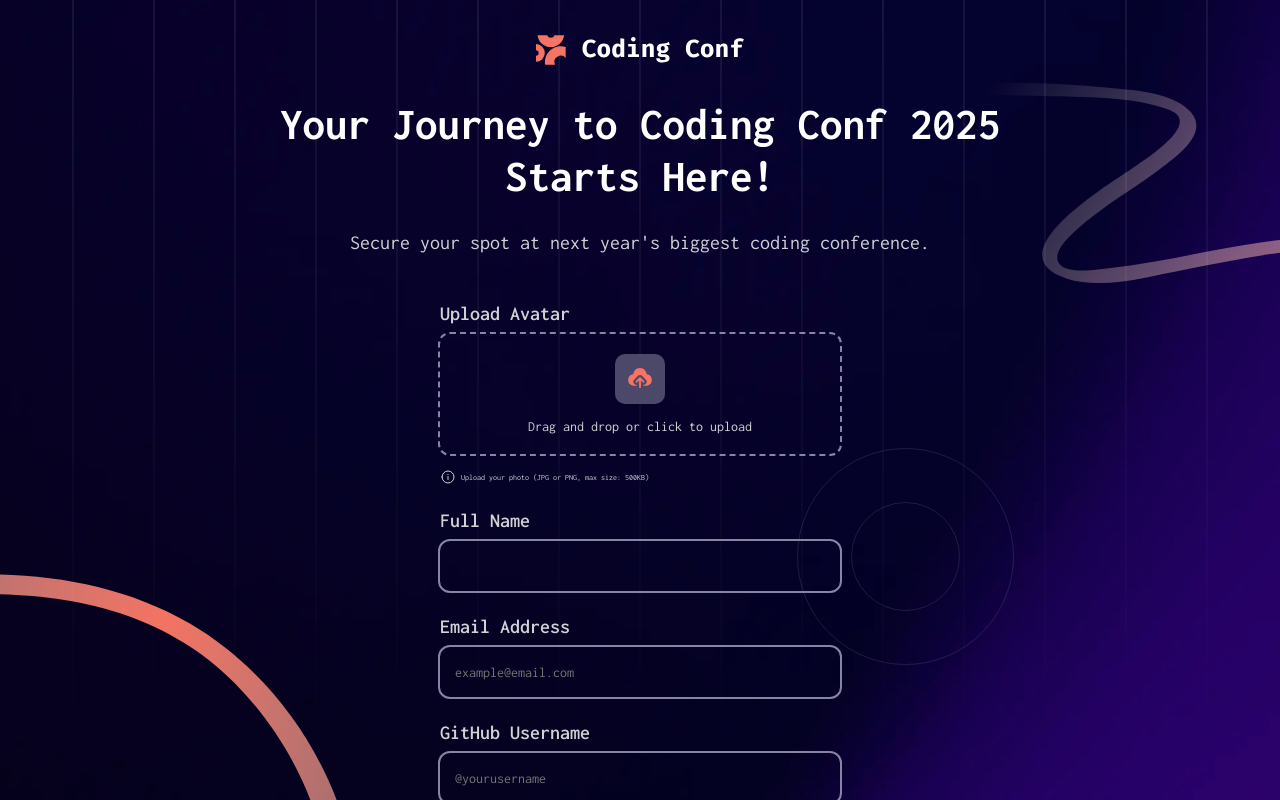
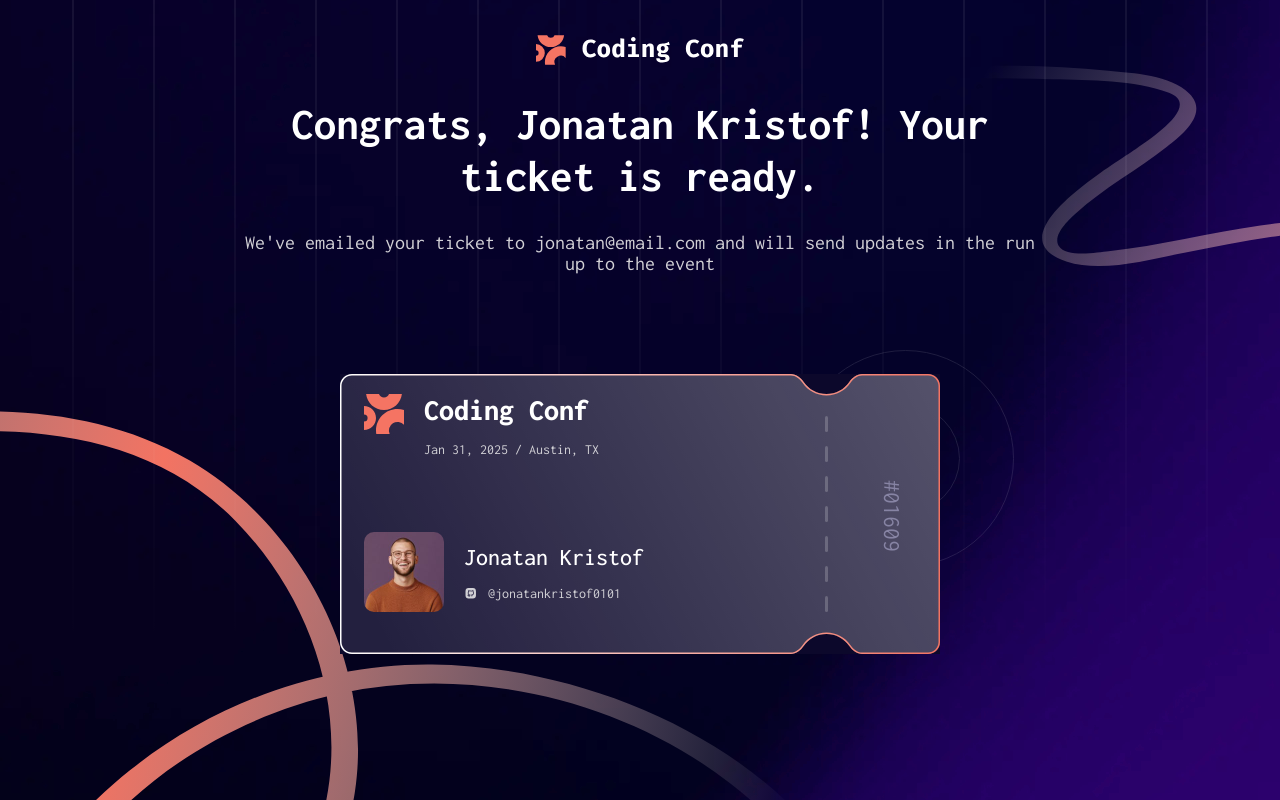
Before and after one commit to RoksolanaVeres/FEM_Conference-ticket-generator, a React (Vite) app: page / in a window 1280 px wide. Shown: the top 800 px of the page. Built offline with nearby package versions, Linux system fonts and the light colour scheme.

Commit message:
separated components, hardcoded desktop ticket

```diff
--- a/src/App.jsx
+++ b/src/App.jsx
@@ -1,59 +1,19 @@
-import logo from "./assets/images/logo-full.svg";
-import uploadIcon from "./assets/images/icon-upload.svg";
-import infoIcon from "./assets/images/icon-info.svg";
+import Header from "./components/Header";
+import Heading from "./components/Heading";
+import Instructions from "./components/Instructions";
+import Form from "./components/Form";
+import { useState } from "react";
+import Ticket from "./components/Ticket";
 
 export default function App() {
+  const [ticketIsGenerated, setTicketIsGenerated] = useState(true);
   return (
     <div className="container--main">
-      <header>
-        <img src={logo} className="logo" />
-        <h1>Your Journey to Coding Conf 2025 Starts Here!</h1>
-        <p>Secure your spot at next year's biggest coding conference.</p>
-      </header>
+      <Header />
       <main>
-        <form>
-          <div className="form-field">
-            <label for="avatar">Upload Avatar</label>
-            <div className="file-input-container">
-              {/* <input type="file" id="avatar" name="avatar" accept="image/png, image/jpg" /> */}
-              <button type="button" className="uploadBtn">
-                <img src={uploadIcon} />
-              </button>
-              <p className="inputText">Drag and drop or click to upload</p>
-            </div>
-          </div>
-          <div className="file-info">
-            <img src={infoIcon} />
-            <p>Upload your photo (JPG or PNG, max size: 500KB)</p>
-          </div>
-          <div className="form-field">
-            <label for="avatar">Full Name</label>
-            <input type="text" id="name" name="name" className="inputText" />
-          </div>
-          <div className="form-field">
-            <label for="avatar">Email Address</label>
-            <input
-              type="email"
-              id="email"
-              name="email"
-              placeholder="example@email.com"
-              className="inputText"
-            />
-          </div>
-          <div className="form-field">
-            <label for="avatar">GitHub Username</label>
-            <input
-              type="text"
-              id="username"
-              name="username"
-              placeholder="@yourusername"
-              className="inputText"
-            />
-          </div>
-          <div className="form-field">
-            <button type="submit">Generate My Ticket</button>
-          </div>
-        </form>
+        <Heading ticketIsGenerated={ticketIsGenerated} />
+        <Instructions ticketIsGenerated={ticketIsGenerated} />
+        {ticketIsGenerated ? <Ticket /> : <Form />}
       </main>
     </div>
   );
--- /dev/null
+++ b/src/components/Form.jsx
@@ -0,0 +1,50 @@
+import uploadIcon from "../assets/images/icon-upload.svg";
+import infoIcon from "../assets/images/icon-info.svg";
+
+export default function Form() {
+  return (
+    <form>
+      <div className="form-field">
+        <label for="avatar">Upload Avatar</label>
+        <div className="file-input-container">
+          {/* <input type="file" id="avatar" name="avatar" accept="image/png, image/jpg" /> */}
+          <button type="button" className="uploadBtn">
+            <img src={uploadIcon} />
+          </button>
+          <p className="inputText">Drag and drop or click to upload</p>
+        </div>
+      </div>
+      <div className="file-info">
+        <img src={infoIcon} />
+        <p>Upload your photo (JPG or PNG, max size: 500KB)</p>
+      </div>
+      <div className="form-field">
+        <label for="avatar">Full Name</label>
+        <input type="text" id="name" name="name" className="inputText" />
+      </div>
+      <div className="form-field">
+        <label for="avatar">Email Address</label>
+        <input
+          type="email"
+          id="email"
+          name="email"
+          placeholder="example@email.com"
+          className="inputText"
+        />
+      </div>
+      <div className="form-field">
+        <label for="avatar">GitHub Username</label>
+        <input
+          type="text"
+          id="username"
+          name="username"
+          placeholder="@yourusername"
+          className="inputText"
+        />
+      </div>
+      <div className="form-field">
+        <button type="submit">Generate My Ticket</button>
+      </div>
+    </form>
+  );
+}
--- /dev/null
+++ b/src/components/Header.jsx
@@ -0,0 +1,9 @@
+import logo from "../assets/images/logo-full.svg";
+
+export default function Header() {
+  return (
+    <header>
+      <img src={logo} className="logo" />
+    </header>
+  );
+}
--- /dev/null
+++ b/src/components/Heading.jsx
@@ -0,0 +1,10 @@
+export default function Heading(ticketIsGenerated) {
+  return (
+    <h1>
+      {" "}
+      {ticketIsGenerated
+        ? "Congrats, Jonatan Kristof! Your ticket is ready."
+        : "Your Journey to Coding Conf 2025 Starts Here!"}
+    </h1>
+  );
+}
--- /dev/null
+++ b/src/components/Instructions.jsx
@@ -0,0 +1,9 @@
+export default function Instructions(ticketIsGenerated) {
+  return (
+    <p>
+      {ticketIsGenerated
+        ? "We've emailed your ticket to jonatan@email.com and will send updates in the run up to the event"
+        : "Secure your spot at next year's biggest coding conference"}
+    </p>
+  );
+}
--- /dev/null
+++ b/src/components/Ticket.jsx
@@ -0,0 +1,32 @@
+import TicketPattern from "../assets/images/pattern-ticket.svg";
+import logoMark from "../assets/images/logo-mark.svg";
+import avatar from "../assets/images/image-avatar.jpg";
+import gitHubIcon from "../assets/images/icon-github.svg";
+
+export default function Ticket() {
+  return (
+    <div className="ticketContainer">
+      <img className="ticketPattern" src={TicketPattern} />
+      <div className="ticketInnerContainer">
+        <div className="ticketNumber">#01609</div>
+        <div className="conferenceData">
+          <img src={logoMark} />
+          <div className="conferenceDataText">
+            <p className="ticketLogoText">Coding Conf</p>
+            <p className="ticketDateLocation">Jan 31, 2025 / Austin, TX</p>
+          </div>
+        </div>
+        <div className="participantData">
+          <img src={avatar} className="participantAvatar" />
+          <div className="participantDataText">
+            <p className="participantName">Jonatan Kristof</p>
+            <div className="participantGithubContainer">
+              <img src={gitHubIcon} className="githubIcon" />
+              <p className="githubUserName">@jonatankristof0101</p>
+            </div>
+          </div>
+        </div>
+      </div>
+    </div>
+  );
+}
--- a/src/index.css
+++ b/src/index.css
@@ -45,7 +45,7 @@ h1 {
   padding: 30px 0;
 }
 
-header p {
+main p {
   color: var(--neutral-300);
   font-size: 20px;
 }
@@ -138,6 +138,101 @@ button[type="submit"] {
   font-size: 14px;
 }
 
+.ticketContainer {
+  margin: 100px 0;
+  position: relative;
+}
+
+.ticketPattern {
+  background-color: var(--neutral-900);
+  width: 100%;
+  max-width: 600px;
+}
+
+.ticketInnerContainer {
+  width: 100%;
+  max-width: 600px;
+  position: absolute;
+  top: 0;
+  left: 50%;
+  transform: translateX(-50%);
+  width: 100%;
+  height: 100%;
+  padding: 20px 24px;
+  text-align: left;
+  display: grid;
+}
+
+.conferenceData {
+  display: flex;
+  gap: 20px;
+  align-items: flex-start;
+}
+
+.conferenceDataText {
+  display: grid;
+  gap: 16px;
+}
+
+.ticketLogoText {
+  font-size: 30px;
+  font-weight: 800;
+  color: white;
+}
+
+.ticketDateLocation {
+  font-size: 14px;
+}
+
+.participantData {
+  display: flex;
+  gap: 20px;
+  align-items: center;
+}
+
+.participantAvatar {
+  height: 80px;
+  width: 80px;
+  border-radius: 10px;
+}
+
+.participantDataText {
+  display: grid;
+  gap: 16px;
+}
+
+.participantName {
+  font-size: 24px;
+  font-weight: 500;
+  color: white;
+}
+
+.participantGithubContainer {
+  display: flex;
+  gap: 10px;
+  align-items: center;
+}
+
+.githubIcon {
+  width: 14px;
+  height: 14px;
+}
+
+.githubUserName {
+  font-size: 14px;
+}
+
+.ticketNumber {
+  position: absolute;
+  top: 50%;
+  transform: translateY(-50%);
+  right: 0;
+  writing-mode: vertical-rl;
+  font-size: 24px;
+  color: var(--neutral-500);
+  margin: auto 35px;
+}
+
 @media (max-width: 500px) {
   body {
     background-image: url("./assets/images/pattern-lines.svg"),
```
